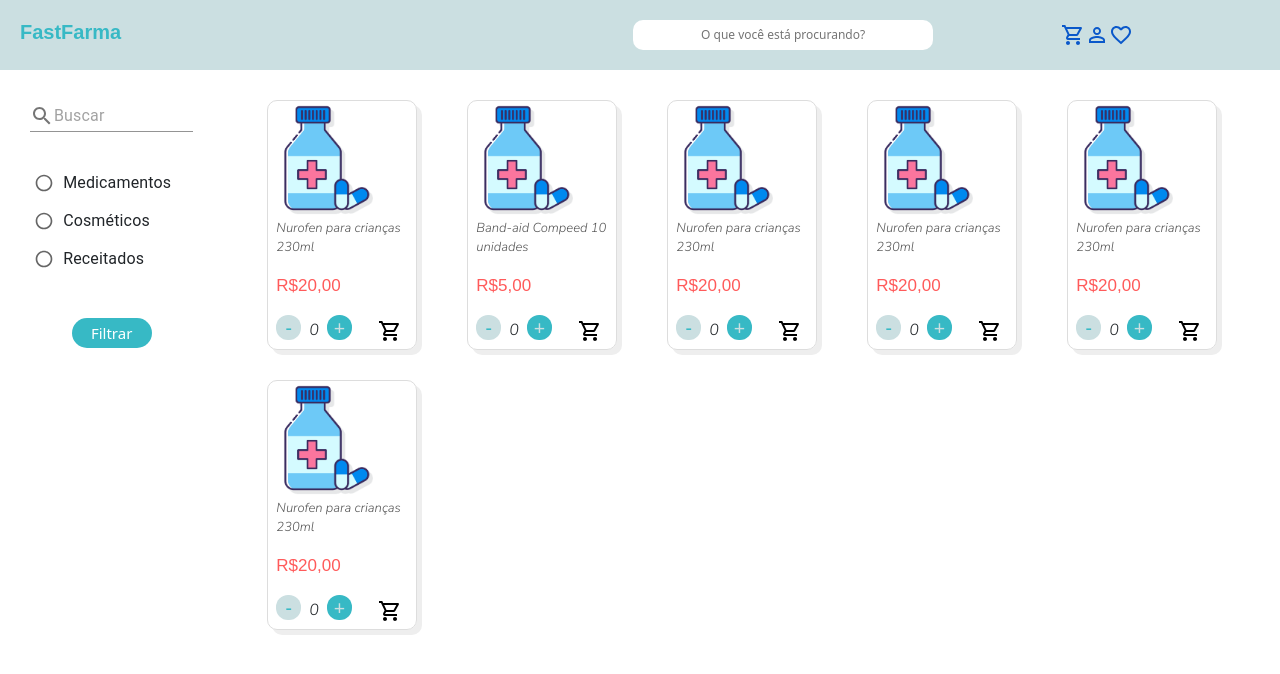
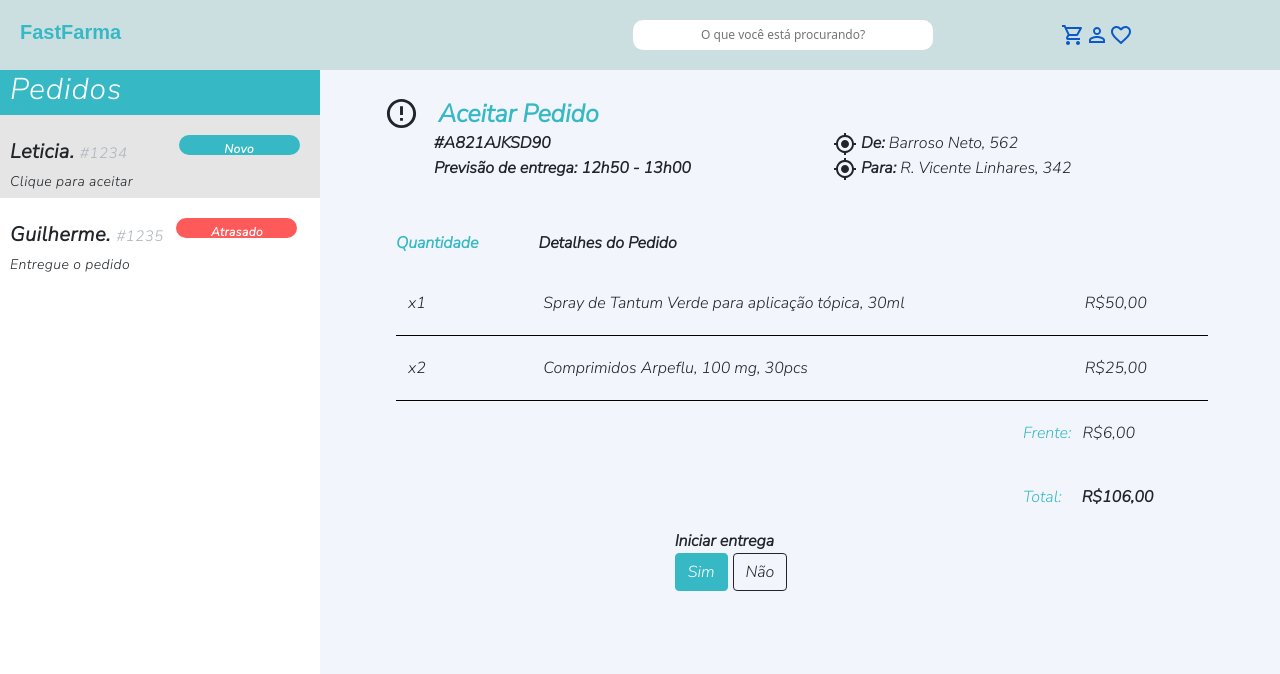
Before and after one commit to FernandaNamie/FastFarma, a React (Create React App) app: page / in a window 1280 px wide. Shown: the top 674 px of the page. Built offline with nearby package versions, Linux system fonts and the light colour scheme.

Commit message:
Colocando os produtos

```diff
--- a/src/index.js
+++ b/src/index.js
@@ -6,7 +6,7 @@
 
 ReactDOM.render(
   <React.StrictMode>
-    <Home />
+    <App />
   </React.StrictMode>,
   document.getElementById('root')
 );
--- a/src/pages/motoboy/index.css
+++ b/src/pages/motoboy/index.css
@@ -7,6 +7,7 @@
     float: right;
     padding-top: 2%;
     padding-left: 5%;
+    padding-right: 60px;
     font-family: 'Nunito Sans', sans-serif;
     font-style: normal;
     font-weight: normal;
--- a/src/pages/motoboy/index.js
+++ b/src/pages/motoboy/index.js
@@ -3,10 +3,12 @@
 import './index.css';
 import ErrorOutlineIcon from '@material-ui/icons/ErrorOutline';
 import GpsFixedIcon from '@material-ui/icons/GpsFixed';
+import NavBar from '../../Search/navbar';
 
 export default function Index() {
     return (
         <div>
+            <NavBar/>
             <div className="Index">
                 <ErrorOutlineIcon fontSize="large"/>
                 <span className="MainText">Aceitar Pedido</span>
@@ -20,8 +22,54 @@
                         <div className="col-6"><GpsFixedIcon/> <span style={{fontWeight:'bold'}}>Para:</span> R. Vicente Linhares, 342</div>
                     </div>
                 </div>
-                <div className='container product'>
-                    <p>Quantidade Detalhes do Pedido</p>
+                <div className='container Product'>
+                    <p><span style={{color: '#37B9C5', fontWeight:'bold'}}>Quantidade</span>
+                    <span style={{fontWeight:'bold', paddingLeft: '60px'}}>Detalhes do Pedido</span></p>
+                    <div class="container">
+                        <div class="row align-items-start" style={{borderBottom: '1px solid black', paddingTop: '20px',paddingBottom: '20px'}}>
+                            <div class="col-2">
+                            x1
+                            </div>
+                            <div class="col-8">
+                            Spray de Tantum Verde para aplicação tópica, 30ml
+                            </div>
+                            <div class="col">
+                                R$50,00
+                            </div>
+                        </div>
+                    </div>
+                    <div class="container">
+                        <div class="row align-items-start" style={{borderBottom: '1px solid black', paddingTop: '20px', paddingBottom: '20px'}}>
+                            <div class="col-2">
+                            x2
+                            </div>
+                            <div class="col-8">
+                            Comprimidos Arpeflu, 100 mg, 30pcs
+                            </div>
+                            <div class="col">
+                                R$25,00
+                            </div>
+                        </div>
+                    </div>
+                    <div class="row justify-content-end">
+                        <div class="col-3" style={{paddingTop: '20px', paddingBottom: '20px'}}>
+                            <span style={{color: '#37B9C5'}}>Frente:</span><span style={{paddingLeft: '11px'}}>R$6,00</span>
+                        </div>
+                        <div class="w-100"></div>
+                        <div class="col-3" style={{paddingTop: '20px', paddingBottom: '20px'}}>
+                            <span style={{color: '#37B9C5'}}>Total:</span><span style={{paddingLeft: '20px', fontWeight:'bold'}}>R$106,00</span>
+                        </div>
+                    </div>
+                    <div class="row justify-content-center">
+                        <div class="col-4" style={{fontWeight:'bold'}}>
+                        Iniciar entrega
+                        </div>
+                        <div class="w-100"></div>
+                        <div class="col-4">
+                            <button type="button" class="btn btn-primary" style={{background:'#37B9C5', borderColor:'#37B9C5'}}>Sim</button>
+                            <button type="button" class="btn btn-outline-dark" style={{marginLeft: '5px'}}>Não</button>
+                        </div>
+                    </div>
                 </div>
             </div>
             <SideBar/>
--- a/src/pages/motoboy/sidebar.css
+++ b/src/pages/motoboy/sidebar.css
@@ -70,7 +70,6 @@
     font-size: 12px;
     text-align: center;
     position: absolute;
-    margin-left: 1%;
     width: 121px;
     padding-top: 5px;
     font-family: 'Nunito Sans', sans-serif;
--- a/src/pages/motoboy/sidebar.js
+++ b/src/pages/motoboy/sidebar.js
@@ -12,14 +12,14 @@
                     <span>
                         <span className='ClientName'>Leticia. <span className='ClientCode'>#1234
                         </span></span>
-                        <span className="Status New">Novo</span>
+                        <span className="Status New" style={{marginLeft: '4%'}}>Novo</span>
                     </span>
                     <p className='Message'>Clique para aceitar</p>
                 </div>
                 <div className='Client'>
                     <span>
                         <span className='ClientName'>Guilherme. <span className='ClientCode'>#1235</span></span>
-                        <span className='Status Late'>Atrasado</span>
+                        <span className='Status Late' style={{marginLeft: '1%'}}>Atrasado</span>
                     </span>
                     <p className='Message'>Entregue o pedido</p>
                 </div>
```
